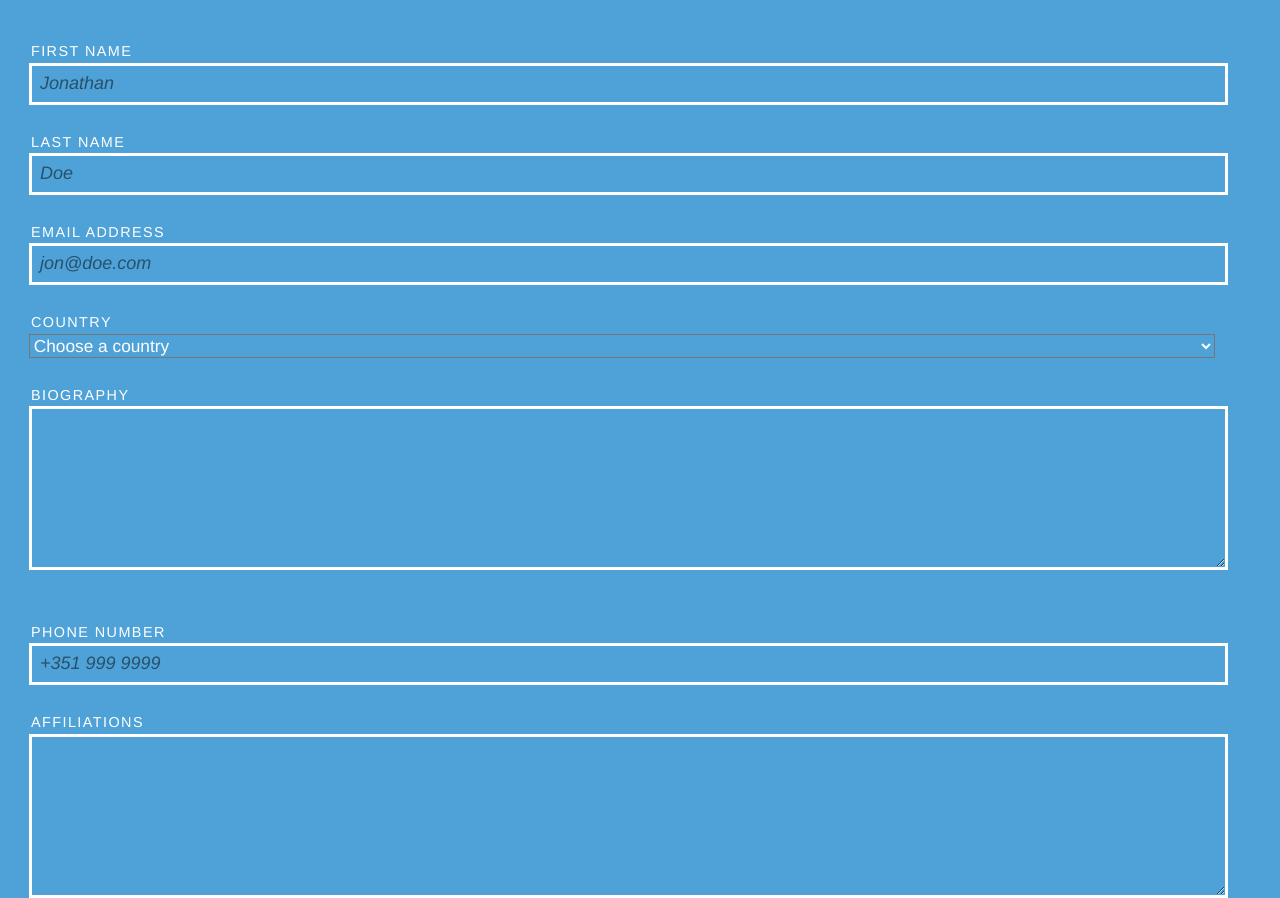
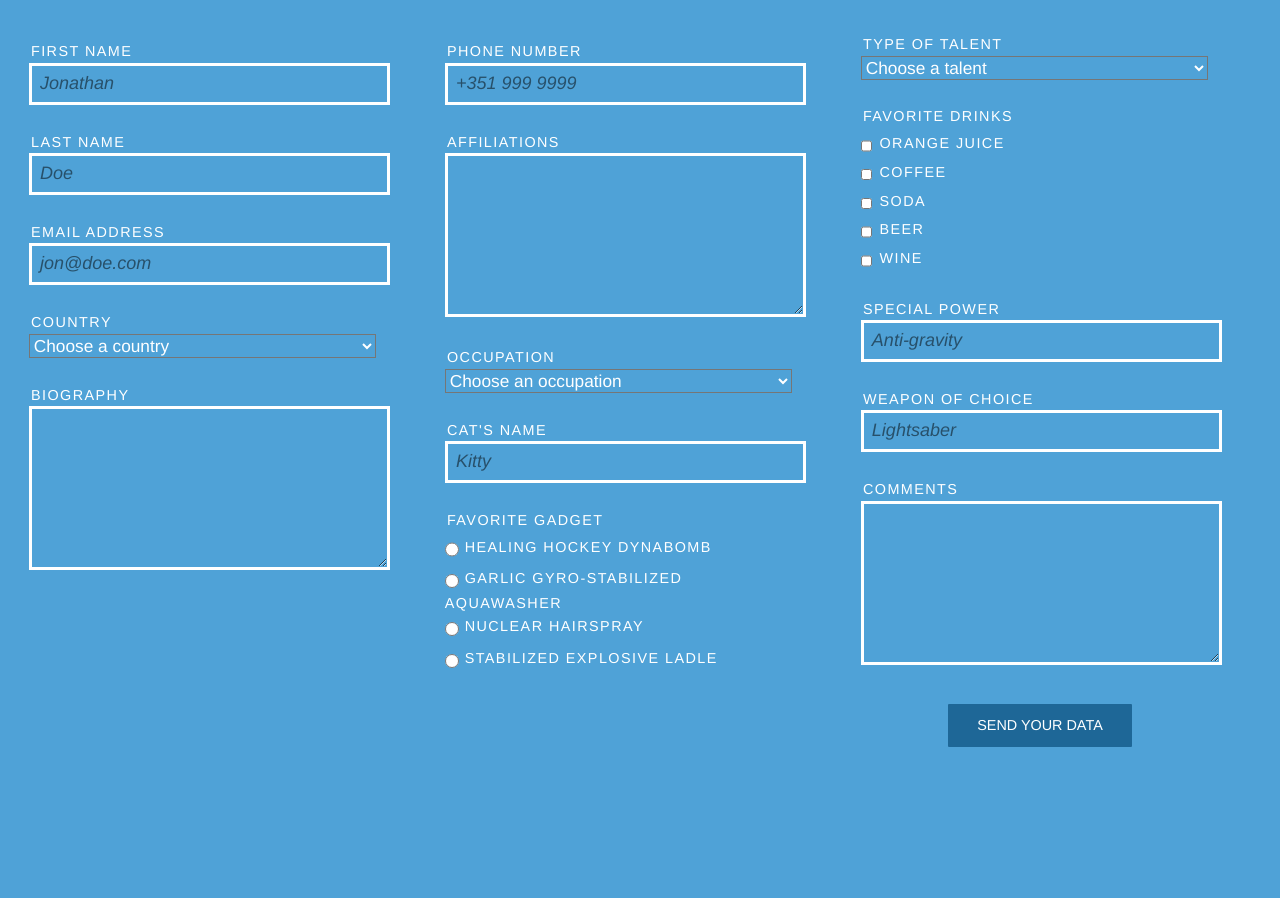
Before and after one commit to m2mathew/responsive-form, a website: page index.html in a window 1280 px wide. Shown: the top 898 px of the page. After the commit the page ends 800 px from the top, so only its background shows below. Drawn offline with Linux system fonts and the light colour scheme.

Commit message:
All breakpoints added and functional

```diff
--- a/styles/main.sass.sass.css
+++ b/styles/main.sass.sass.css
@@ -445,3 +445,19 @@ input {
   line-height: 2em;
   border: none;
   display: block; }
+
+@media screen and (min-width: 48em) {
+  .column-one, .column-two {
+    width: 42%;
+    float: left;
+    margin: 0 auto; }
+  .column-three {
+    clear: both; } }
+
+@media screen and (min-width: 70.125em) {
+  .column-one, .column-two, .column-three {
+    width: 28%;
+    float: left;
+    margin: 0 auto; }
+  .column-three {
+    clear: none; } }
--- a/styles/main.scss
+++ b/styles/main.scss
@@ -121,18 +121,31 @@ input {
 
 
 // breakpoint for medium screens
-// @media screen and (min-width: 48em) {
-//     .column-one, .column-two {
-//         float: left;
-//         margin: 0 auto;
-//     }
-// }
+@media screen and (min-width: 48em) {
 
-//     .column-three {
-//         clear: both;
-//     }
+    .column-one, .column-two {
+        width: 42%;
+        float: left;
+        margin: 0 auto;
+    }
+
+    .column-three {
+        clear: both;
+    }
+}
+
 
 // breakpoint for large screens
-// @media screen and (min-width: 70.12em) {
+@media screen and (min-width: 70.125em) {
 
-// }
+    .column-one, .column-two, .column-three {
+        width: 28%;
+        float: left;
+        margin: 0 auto;
+
+    }
+
+    .column-three {
+        clear: none;
+    }
+}
```
